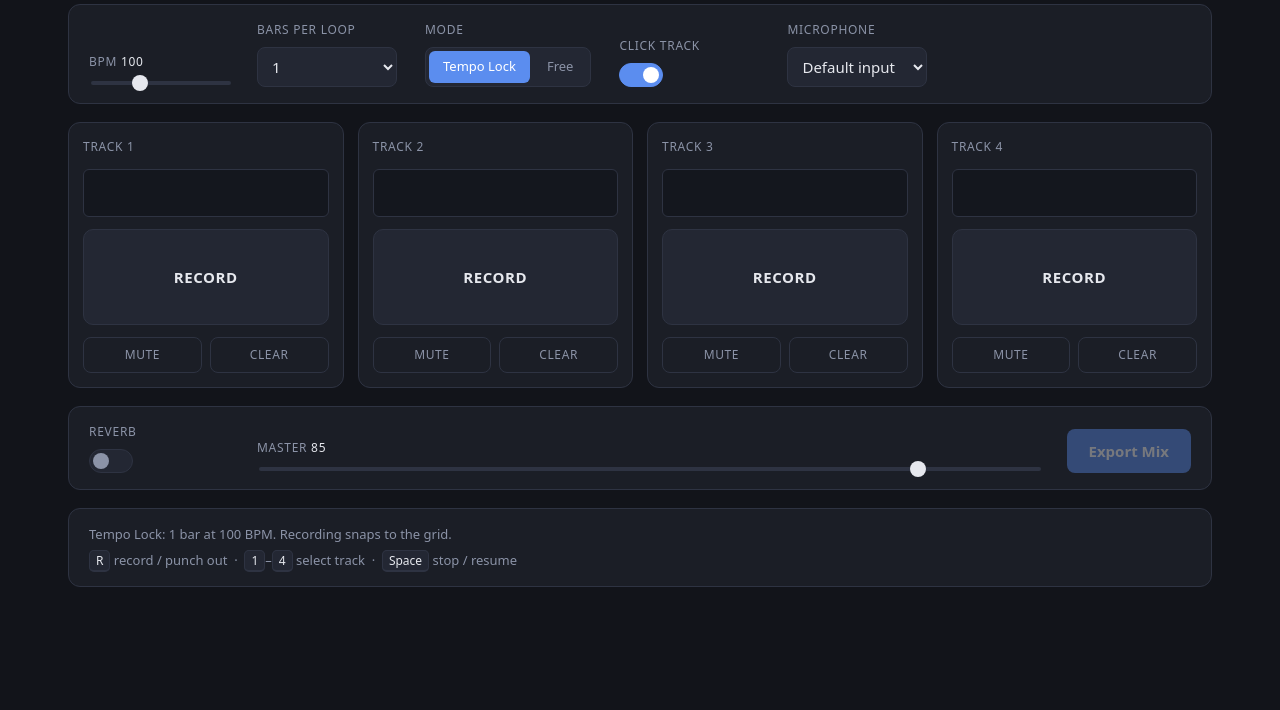
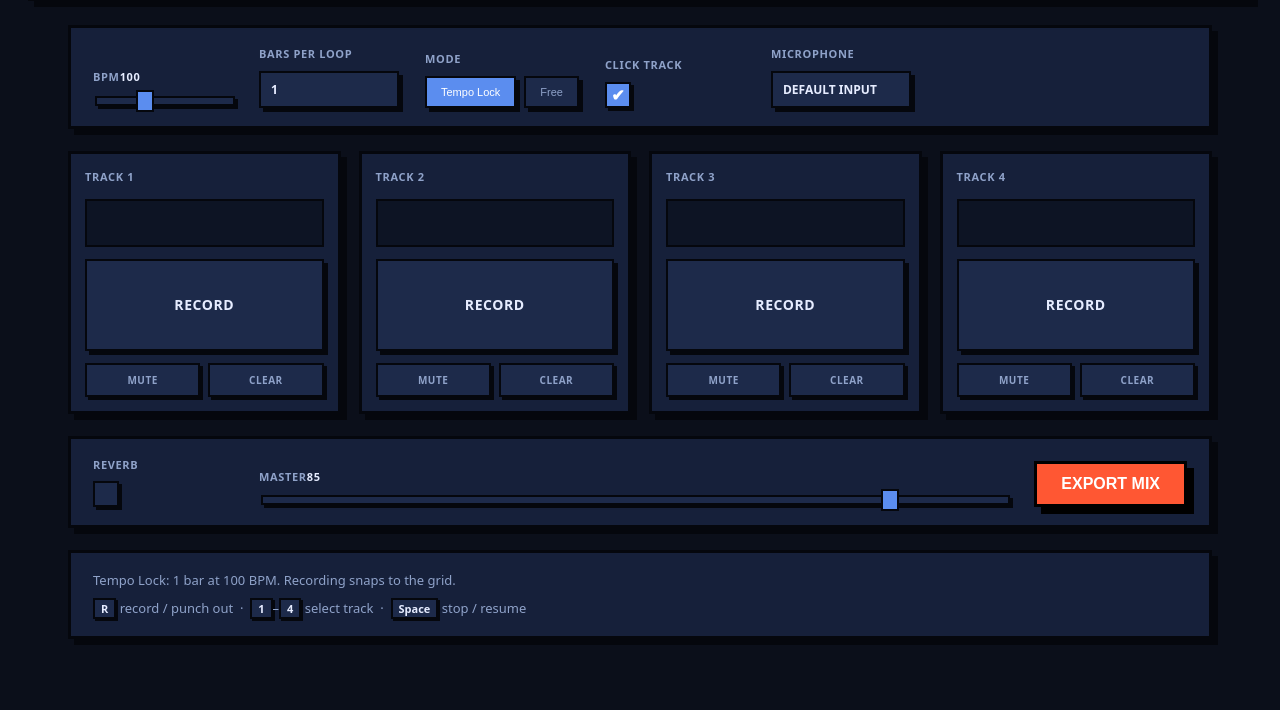
Before and after one commit to salaaad2/LOUPEUR, a plain HTML site: page index.html in a window 1280 px wide. Shown: the part 90-800 px from the top of the page. Drawn offline with Linux system fonts and the light colour scheme.

Commit message:
improve style

```diff
--- a/app.js
+++ b/app.js
@@ -1215,7 +1215,7 @@ function startWaveLoop() {
 function buildTracks() {
   for (let i = 0; i < TRACK_COUNT; i++) {
     const tile = document.createElement("div");
-    tile.className = "track";
+    tile.className = "track nb-card";
     tile.dataset.index = i;
     tile.innerHTML = `
       <div class="track-head">
@@ -1223,10 +1223,10 @@ function buildTracks() {
         <span class="layers" data-layers="${i}">0</span>
       </div>
       <canvas class="wave" data-wave="${i}"></canvas>
-      <button type="button" class="primary" data-primary="${i}">RECORD</button>
+      <button type="button" class="primary nb-button" data-primary="${i}">RECORD</button>
       <div class="track-foot">
-        <button type="button" class="small" data-mute="${i}">MUTE</button>
-        <button type="button" class="small" data-clear="${i}">CLEAR</button>
+        <button type="button" class="small nb-button" data-mute="${i}">MUTE</button>
+        <button type="button" class="small nb-button" data-clear="${i}">CLEAR</button>
       </div>`;
     el.tracks.appendChild(tile);
   }
--- a/index.html
+++ b/index.html
@@ -4,28 +4,29 @@
 <meta charset="utf-8">
 <meta name="viewport" content="width=device-width, initial-scale=1">
 <title>Loupeur</title>
+<link rel="stylesheet" href="index.min.css">
 <link rel="stylesheet" href="style.css">
 </head>
 <body>
 
 <div id="banner" class="banner" hidden></div>
 
-<header class="header">
-  <h1>Loupeur</h1>
+<header class="header nb-navbar">
+  <h1 class="nb-navbar-brand">Loupeur</h1>
   <span class="badge">Free Tool · No Signup</span>
 </header>
 
-<main class="wrap">
+<main class="wrap nb-container">
 
-  <section class="panel controls">
+  <section class="panel controls nb-card">
     <div class="control">
-      <label for="bpm">BPM <output id="bpmOut">100</output></label>
+      <label class="nb-label" for="bpm">BPM <output id="bpmOut">100</output></label>
       <input type="range" id="bpm" min="60" max="180" step="1" value="100">
     </div>
 
     <div class="control">
-      <label for="bars">Bars per loop</label>
-      <select id="bars">
+      <label class="nb-label" for="bars">Bars per loop</label>
+      <select id="bars" class="nb-dropdown">
         <option value="1" selected>1</option>
         <option value="2">2</option>
         <option value="4">4</option>
@@ -34,21 +35,21 @@
     </div>
 
     <div class="control">
-      <label>Mode</label>
+      <label class="nb-label">Mode</label>
       <div class="segmented" id="mode">
-        <button type="button" data-mode="tempo" class="on">Tempo Lock</button>
-        <button type="button" data-mode="free">Free</button>
+        <button type="button" data-mode="tempo" class="nb-button on">Tempo Lock</button>
+        <button type="button" data-mode="free" class="nb-button">Free</button>
       </div>
     </div>
 
     <div class="control">
-      <label for="click">Click track</label>
-      <label class="switch"><input type="checkbox" id="click" checked><span></span></label>
+      <label class="nb-label" for="click">Click track</label>
+      <input type="checkbox" id="click" class="nb-checkbox" checked>
     </div>
 
     <div class="control">
-      <label for="mic">Microphone</label>
-      <select id="mic">
+      <label class="nb-label" for="mic">Microphone</label>
+      <select id="mic" class="nb-dropdown">
         <option value="">Default input</option>
       </select>
     </div>
@@ -56,19 +57,19 @@
 
   <section class="tracks" id="tracks"></section>
 
-  <section class="panel output">
+  <section class="panel output nb-card">
     <div class="control">
-      <label for="reverb">Reverb</label>
-      <label class="switch"><input type="checkbox" id="reverb"><span></span></label>
+      <label class="nb-label" for="reverb">Reverb</label>
+      <input type="checkbox" id="reverb" class="nb-checkbox">
     </div>
     <div class="control grow">
-      <label for="master">Master <output id="masterOut">85</output></label>
+      <label class="nb-label" for="master">Master <output id="masterOut">85</output></label>
       <input type="range" id="master" min="0" max="100" step="1" value="85">
     </div>
-    <button type="button" id="export" class="btn export">Export Mix</button>
+    <button type="button" id="export" class="nb-button orange export">Export Mix</button>
   </section>
 
-  <section class="panel help">
+  <section class="panel help nb-card">
     <p id="modeHelp">Tempo Lock: 4 bars at 100 BPM. Recording snaps to the grid.</p>
     <p class="keys">
       <kbd>R</kbd> record / punch out &nbsp;·&nbsp;
--- a/style.css
+++ b/style.css
@@ -1,14 +1,24 @@
+/* Loupeur — dark-blue neobrutalist skin.
+   index.min.css ships the neobrutalist components with hardcoded white/black
+   colours. This file loads after it and re-skins those components onto the
+   dark-blue palette: navy panels, near-black borders and offset shadows. */
+
 :root {
-  --bg: #12141a;
-  --panel: #1b1e26;
-  --panel-2: #232733;
-  --line: #2e3342;
-  --text: #e6e8ee;
-  --dim: #8b93a7;
+  --bg: #0b0f1a;
+  --panel: #16203a;
+  --panel-2: #1d2a4a;
+  --line: #05070d;
+  --text: #e6ecff;
+  --dim: #8fa2c9;
   --rec: #e5484d;
   --play: #30a46c;
   --dub: #f5a524;
   --accent: #5b8def;
+
+  --nb-border: 3px;
+  --nb-shadow: 6px 6px 0 var(--line);
+  --nb-shadow-sm: 4px 4px 0 var(--line);
+  --nb-font: "Lexend Mega", "Public Sans", system-ui, sans-serif;
 }
 
 * { box-sizing: border-box; }
@@ -21,35 +31,53 @@ body {
   -webkit-font-smoothing: antialiased;
 }
 
+/* The banner is toggled with the `hidden` attribute. The sheet's .nb-hidden
+   uses !important, so guard the native attribute explicitly. */
+[hidden] { display: none !important; }
+
+/* --------------------------------------------------------------------------
+   Header
+   -------------------------------------------------------------------------- */
+
 .header {
   display: flex;
   align-items: center;
   justify-content: space-between;
   gap: 16px;
-  padding: 20px 28px;
-  border-bottom: 1px solid var(--line);
+  margin: 20px 28px 0;
+  padding: 16px 22px;
+  background: var(--panel);
+  border: var(--nb-border) solid var(--line);
+  box-shadow: var(--nb-shadow);
 }
 
 .header h1 {
   margin: 0;
-  font-size: 19px;
-  font-weight: 650;
-  letter-spacing: -0.01em;
-}
-
-.header .sub {
-  color: var(--dim);
-  font-weight: 400;
+  font-family: var(--nb-font);
+  font-size: 22px;
+  font-weight: 900;
+  letter-spacing: 0.02em;
+  text-transform: uppercase;
+  color: var(--text);
 }
 
 .badge {
-  font-size: 12px;
-  color: var(--dim);
-  border: 1px solid var(--line);
-  border-radius: 999px;
-  padding: 4px 12px;
+  font-family: var(--nb-font);
+  font-size: 11px;
+  font-weight: 900;
+  text-transform: uppercase;
+  letter-spacing: 0.04em;
+  color: var(--bg);
+  background: var(--accent);
+  border: 2px solid var(--line);
+  box-shadow: 3px 3px 0 var(--line);
+  padding: 4px 10px;
   white-space: nowrap;
 }
+
+/* --------------------------------------------------------------------------
+   Layout
+   -------------------------------------------------------------------------- */
 
 .wrap {
   max-width: 1200px;
@@ -57,21 +85,33 @@ body {
   padding: 24px 28px 64px;
   display: flex;
   flex-direction: column;
-  gap: 18px;
+  align-items: stretch;
+  gap: 22px;
 }
 
+/* Panels are .nb-card, which is a column flex container. Override its white
+   fill, hover lift and stacking direction. flex:1 + min-width:0 makes the
+   panel fill the column instead of shrink-to-fitting its row of controls. */
 .panel {
+  flex: 1 1 auto;
+  min-width: 0;
+  max-width: none;
   background: var(--panel);
-  border: 1px solid var(--line);
-  border-radius: 12px;
-  padding: 16px 20px;
+  color: var(--text);
+  border: var(--nb-border) solid var(--line);
+  box-shadow: var(--nb-shadow);
+  padding: 18px 22px;
+  flex-direction: row;
 }
+
+.panel:hover { box-shadow: var(--nb-shadow); transform: none; }
 
 .controls,
 .output {
   display: flex;
+  flex-direction: row;
   align-items: flex-end;
-  gap: 28px;
+  gap: 26px;
   flex-wrap: wrap;
 }
 
@@ -84,8 +124,12 @@ body {
 
 .control.grow { flex: 1; }
 
-.control label {
-  font-size: 12px;
+/* .nb-label is black-on-white by default. */
+.control label,
+.nb-label {
+  font-family: var(--nb-font);
+  font-size: 11px;
+  font-weight: 900;
   text-transform: uppercase;
   letter-spacing: 0.06em;
   color: var(--dim);
@@ -96,41 +140,73 @@ body {
   font-variant-numeric: tabular-nums;
 }
 
+/* --------------------------------------------------------------------------
+   Range sliders
+   -------------------------------------------------------------------------- */
+
 input[type="range"] {
   -webkit-appearance: none;
   appearance: none;
   width: 100%;
-  height: 4px;
-  border-radius: 2px;
-  background: var(--line);
+  height: 10px;
+  border: 2px solid var(--line);
+  border-radius: 0;
+  background: var(--panel-2);
+  box-shadow: 3px 3px 0 var(--line);
   outline: none;
 }
 
 input[type="range"]::-webkit-slider-thumb {
   -webkit-appearance: none;
-  width: 16px;
-  height: 16px;
-  border-radius: 50%;
-  background: var(--text);
+  width: 18px;
+  height: 22px;
+  border: 2px solid var(--line);
+  border-radius: 0;
+  background: var(--accent);
   cursor: pointer;
 }
 
 input[type="range"]::-moz-range-thumb {
-  width: 16px;
-  height: 16px;
-  border: 0;
-  border-radius: 50%;
-  background: var(--text);
+  width: 18px;
+  height: 22px;
+  border: 2px solid var(--line);
+  border-radius: 0;
+  background: var(--accent);
   cursor: pointer;
 }
 
-select {
+/* --------------------------------------------------------------------------
+   Selects (.nb-dropdown)
+   -------------------------------------------------------------------------- */
+
+select,
+.nb-dropdown {
   background: var(--panel-2);
   color: var(--text);
-  border: 1px solid var(--line);
-  border-radius: 8px;
+  border: 2px solid var(--line);
+  border-radius: 0;
+  box-shadow: var(--nb-shadow-sm);
   padding: 8px 10px;
-  font: inherit;
+  font-family: var(--nb-font);
+  font-size: 12px;
+  font-weight: 900;
+  text-transform: uppercase;
+  outline: none;
+}
+
+select:focus,
+.nb-dropdown:focus {
+  transform: translate(2px, 2px);
+  box-shadow: 2px 2px 0 var(--line);
+}
+
+select option,
+.nb-dropdown option {
+  background: var(--panel-2);
+  color: var(--text);
+  font-family: system-ui, sans-serif;
+  font-weight: 400;
+  text-transform: none;
 }
 
 /* Device labels are long ("Headset Microphone (Bluetooth)"), so the picker
@@ -142,91 +218,103 @@ select {
   white-space: nowrap;
 }
 
+/* --------------------------------------------------------------------------
+   Mode toggle (.nb-button pair)
+   -------------------------------------------------------------------------- */
+
 .segmented {
   display: inline-flex;
-  background: var(--panel-2);
-  border: 1px solid var(--line);
-  border-radius: 8px;
-  padding: 3px;
-  gap: 3px;
+  gap: 8px;
 }
 
-.segmented button {
-  background: none;
-  border: 0;
+.segmented .nb-button {
+  padding: 8px 14px;
+  font-size: 11px;
+  background: var(--panel-2);
   color: var(--dim);
-  font: inherit;
-  font-size: 13px;
-  padding: 6px 14px;
-  border-radius: 6px;
-  cursor: pointer;
+  border: 2px solid var(--line);
+  box-shadow: var(--nb-shadow-sm);
 }
 
-.segmented button.on {
+.segmented .nb-button:hover,
+.segmented .nb-button:focus {
+  background: var(--panel-2);
+  color: var(--text);
+  box-shadow: 2px 2px 0 var(--line);
+  transform: translate(2px, 2px);
+}
+
+.segmented .nb-button.on {
   background: var(--accent);
   color: #fff;
 }
 
-.segmented button:disabled { opacity: 0.4; cursor: not-allowed; }
+.segmented .nb-button:disabled { opacity: 0.4; cursor: not-allowed; }
 
-.switch { position: relative; display: inline-block; width: 44px; height: 24px; }
-.switch input { opacity: 0; width: 0; height: 0; }
-.switch span {
+/* --------------------------------------------------------------------------
+   Checkboxes (.nb-checkbox)
+   -------------------------------------------------------------------------- */
+
+input.nb-checkbox {
+  width: 26px;
+  height: 26px;
+  margin: 0;
+  background: var(--panel-2);
+  border: 2px solid var(--line);
+  border-radius: 0;
+  box-shadow: 3px 3px 0 var(--line);
+}
+
+input.nb-checkbox:hover {
+  transform: translate(1.5px, 1.5px);
+  box-shadow: 1.5px 1.5px 0 var(--line);
+}
+
+input.nb-checkbox:checked {
+  background: var(--accent);
+  color: #fff;
+}
+
+input.nb-checkbox:checked::before {
+  content: "\2714";
+  font-weight: bold;
+  color: #fff;
   position: absolute;
-  inset: 0;
-  background: var(--panel-2);
-  border: 1px solid var(--line);
-  border-radius: 999px;
-  cursor: pointer;
-  transition: background 0.15s;
+  top: 50%;
+  left: 50%;
+  transform: translate(-50%, -50%);
+  font-size: 16px;
 }
-.switch span::after {
-  content: "";
-  position: absolute;
-  top: 3px;
-  left: 3px;
-  width: 16px;
-  height: 16px;
-  border-radius: 50%;
-  background: var(--dim);
-  transition: transform 0.15s, background 0.15s;
-}
-.switch input:checked + span { background: var(--accent); border-color: var(--accent); }
-.switch input:checked + span::after { transform: translateX(20px); background: #fff; }
+
+/* --------------------------------------------------------------------------
+   Tracks
+   -------------------------------------------------------------------------- */
 
 .tracks {
   display: grid;
   grid-template-columns: repeat(4, 1fr);
-  gap: 14px;
+  gap: 18px;
 }
 
 .track {
   position: relative;
   background: var(--panel);
-  border: 1px solid var(--line);
-  border-radius: 12px;
+  color: var(--text);
+  border: var(--nb-border) solid var(--line);
+  box-shadow: var(--nb-shadow);
   padding: 14px;
   display: flex;
   flex-direction: column;
   gap: 12px;
-  transition: border-color 0.15s, background 0.15s;
+  transition: box-shadow 0.12s, transform 0.12s;
 }
 
-/* Active track: accent border, brighter panel, accent name. */
+.track:hover { box-shadow: var(--nb-shadow); transform: none; }
+
+/* Active track: accent border, accent name. */
 .track.selected {
   border-color: var(--accent);
-  background: #1f2430;
-}
-
-.track.selected::before {
-  content: "";
-  position: absolute;
-  left: 0;
-  top: 12px;
-  bottom: 12px;
-  width: 3px;
-  border-radius: 0 3px 3px 0;
-  background: var(--accent);
+  background: #1a2544;
 }
 
 .track.selected .track-name { color: var(--accent); }
@@ -235,9 +323,9 @@ select {
   display: block;
   width: 100%;
   height: 48px;
-  border-radius: 6px;
-  background: #14171e;
-  border: 1px solid var(--line);
+  border: 2px solid var(--line);
+  border-radius: 0;
+  background: #0d1424;
 }
 
 .track-head {
@@ -247,104 +335,176 @@ select {
 }
 
 .track-name {
-  font-size: 12px;
+  font-family: var(--nb-font);
+  font-size: 11px;
+  font-weight: 900;
   text-transform: uppercase;
   letter-spacing: 0.06em;
   color: var(--dim);
 }
 
 .layers {
-  font-size: 11px;
+  font-family: var(--nb-font);
+  font-size: 10px;
+  font-weight: 900;
   font-variant-numeric: tabular-nums;
-  color: var(--dim);
-  border: 1px solid var(--line);
-  border-radius: 999px;
-  padding: 1px 8px;
+  color: var(--bg);
+  background: var(--dim);
+  border: 2px solid var(--line);
+  padding: 0 6px;
   visibility: hidden;
 }
 
 .layers.show { visibility: visible; }
 
+/* The big per-track button. State colours come from data-state. */
 .primary {
   width: 100%;
-  min-height: 96px;
-  border: 1px solid var(--line);
-  border-radius: 10px;
+  min-height: 92px;
+  padding: 0;
+  border: 2px solid var(--line);
+  border-radius: 0;
+  box-shadow: var(--nb-shadow-sm);
   background: var(--panel-2);
   color: var(--text);
-  font: inherit;
-  font-size: 15px;
-  font-weight: 600;
+  font-family: var(--nb-font);
+  font-size: 14px;
+  font-weight: 900;
   letter-spacing: 0.04em;
+  text-transform: uppercase;
   cursor: pointer;
-  transition: background 0.12s, border-color 0.12s;
+  transition: background 0.12s, box-shadow 0.12s, transform 0.1s;
 }
 
-.primary:hover { border-color: var(--dim); }
+.primary:hover,
+.primary:focus {
+  background: var(--panel-2);
+  color: var(--text);
+  box-shadow: 2px 2px 0 var(--line);
+  transform: translate(2px, 2px);
+}
 
-.primary:disabled { cursor: default; }
-.primary:disabled:hover { border-color: var(--rec); }
+.primary:active { box-shadow: none; transform: translate(4px, 4px); }
 
-.primary[data-state="armed"] { background: var(--accent); border-color: var(--accent); color: #fff; }
-.primary[data-state="recording"] { background: var(--rec); border-color: var(--rec); color: #fff; }
-.primary[data-state="playing"] { background: var(--play); border-color: var(--play); color: #fff; }
-.primary[data-state="overdubbing"] { background: var(--dub); border-color: var(--dub); color: #1a1200; }
+.primary:disabled { cursor: default; opacity: 1; }
+.primary:disabled:hover { transform: none; box-shadow: var(--nb-shadow-sm); }
+
+.primary[data-state="armed"] { background: var(--accent); color: #fff; }
+.primary[data-state="recording"] { background: var(--rec); color: #fff; }
+.primary[data-state="playing"] { background: var(--play); color: #fff; }
+.primary[data-state="overdubbing"] { background: var(--dub); color: #1a1200; }
 
 .track-foot { display: flex; gap: 8px; }
 
 .small {
   flex: 1;
   padding: 8px 0;
-  border: 1px solid var(--line);
-  border-radius: 8px;
-  background: none;
+  border: 2px solid var(--line);
+  border-radius: 0;
+  box-shadow: 3px 3px 0 var(--line);
+  background: var(--panel-2);
   color: var(--dim);
-  font: inherit;
-  font-size: 12px;
+  font-family: var(--nb-font);
+  font-size: 10px;
+  font-weight: 900;
   letter-spacing: 0.05em;
+  text-transform: uppercase;
   cursor: pointer;
   user-select: none;
   -webkit-user-select: none;
   touch-action: manipulation;
+  transition: background 0.12s, color 0.12s, box-shadow 0.1s, transform 0.1s;
 }
 
-.small:hover { color: var(--text); border-color: var(--dim); }
-.small.latched { background: var(--rec); border-color: var(--rec); color: #fff; }
-.small.holding { background: var(--rec); border-color: var(--rec); color: #fff; }
+.small:hover,
+.small:focus {
+  background: var(--panel-2);
+  color: var(--text);
+  box-shadow: 1px 1px 0 var(--line);
+  transform: translate(2px, 2px);
+}
+
+.small.latched,
+.small.holding {
+  background: var(--rec);
+  color: #fff;
+}
+
+/* --------------------------------------------------------------------------
+   Export
+   -------------------------------------------------------------------------- */
 
 .btn.export {
-  padding: 11px 22px;
-  border: 0;
-  border-radius: 8px;
+  padding: 12px 22px;
+  font-size: 12px;
+  border: 2px solid var(--line);
+  border-radius: 0;
+  box-shadow: var(--nb-shadow-sm);
   background: var(--accent);
   color: #fff;
-  font: inherit;
-  font-weight: 600;
+  font-family: var(--nb-font);
+  font-weight: 900;
+  text-transform: uppercase;
   cursor: pointer;
 }
 
-.btn.export:disabled { opacity: 0.4; cursor: not-allowed; }
+.btn.export:hover,
+.btn.export:focus {
+  background: #4a7ce0;
+  box-shadow: 2px 2px 0 var(--line);
+  transform: translate(2px, 2px);
+}
 
-.help { color: var(--dim); font-size: 13px; }
-.help p { margin: 0 0 6px; }
+.btn.export:active { box-shadow: none; transform: translate(4px, 4px); }
+
+.btn.export:disabled {
+  opacity: 1;
+  background: var(--panel-2);
+  color: var(--dim);
+  box-shadow: none;
+  transform: none;
+  cursor: not-allowed;
+}
+
+/* --------------------------------------------------------------------------
+   Help
+   -------------------------------------------------------------------------- */
+
+.help {
+  color: var(--dim);
+  font-size: 13px;
+  flex-direction: column;
+  gap: 0;
+}
+.help p { margin: 0 0 8px; }
 .help p:last-child { margin-bottom: 0; }
 
 kbd {
   background: var(--panel-2);
-  border: 1px solid var(--line);
-  border-bottom-width: 2px;
-  border-radius: 5px;
+  border: 2px solid var(--line);
+  box-shadow: 2px 2px 0 var(--line);
+  border-radius: 0;
   padding: 1px 6px;
-  font: inherit;
-  font-size: 12px;
+  font-family: var(--nb-font);
+  font-size: 11px;
+  font-weight: 900;
   color: var(--text);
 }
+
+/* --------------------------------------------------------------------------
+   Banner
+   -------------------------------------------------------------------------- */
 
 .banner {
   background: var(--rec);
   color: #fff;
-  padding: 10px 28px;
-  font-size: 14px;
+  border-bottom: var(--nb-border) solid var(--line);
+  padding: 12px 28px;
+  font-family: var(--nb-font);
+  font-size: 12px;
+  font-weight: 900;
+  text-transform: uppercase;
+  letter-spacing: 0.03em;
 }
 
 @media (max-width: 900px) {
@@ -354,5 +514,5 @@ kbd {
 @media (max-width: 560px) {
   .tracks { grid-template-columns: 1fr; }
   .wrap { padding: 16px; }
-  .header { padding: 16px; flex-wrap: wrap; }
+  .header { margin: 16px 16px 0; padding: 14px 16px; flex-wrap: wrap; }
 }
```
Also changed, not shown: index.min.css (added).
